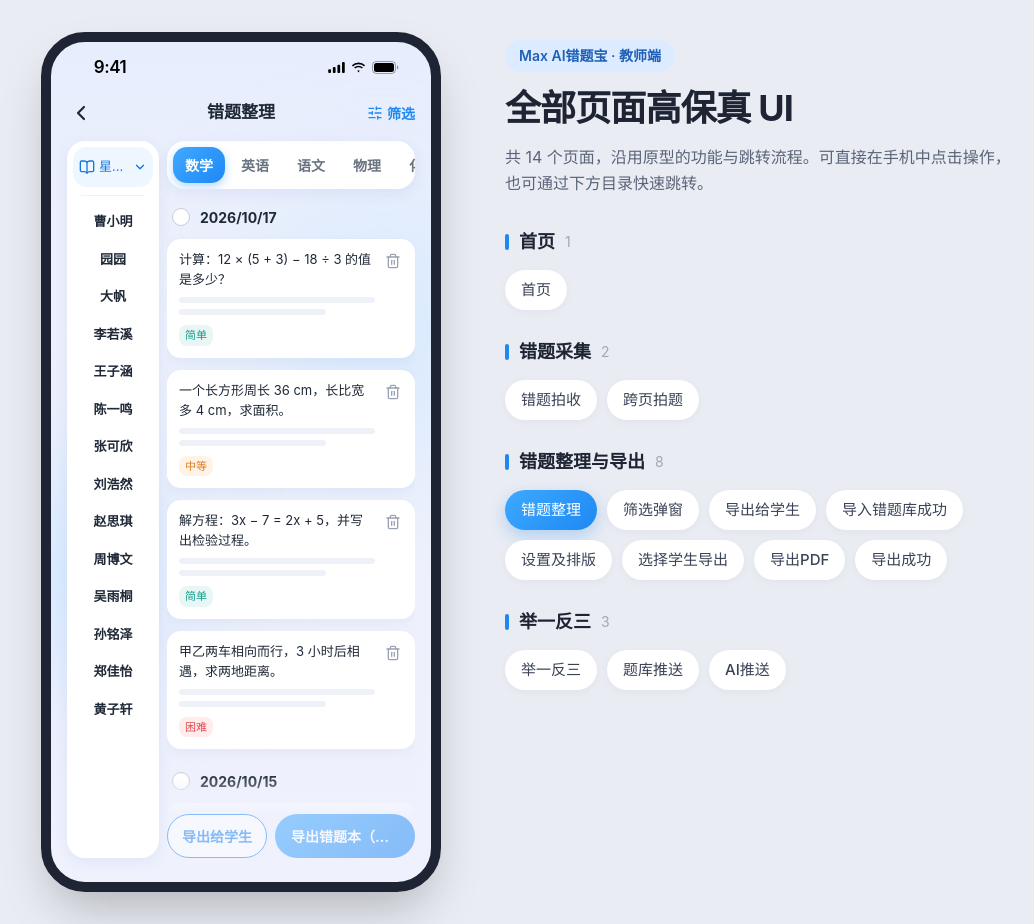
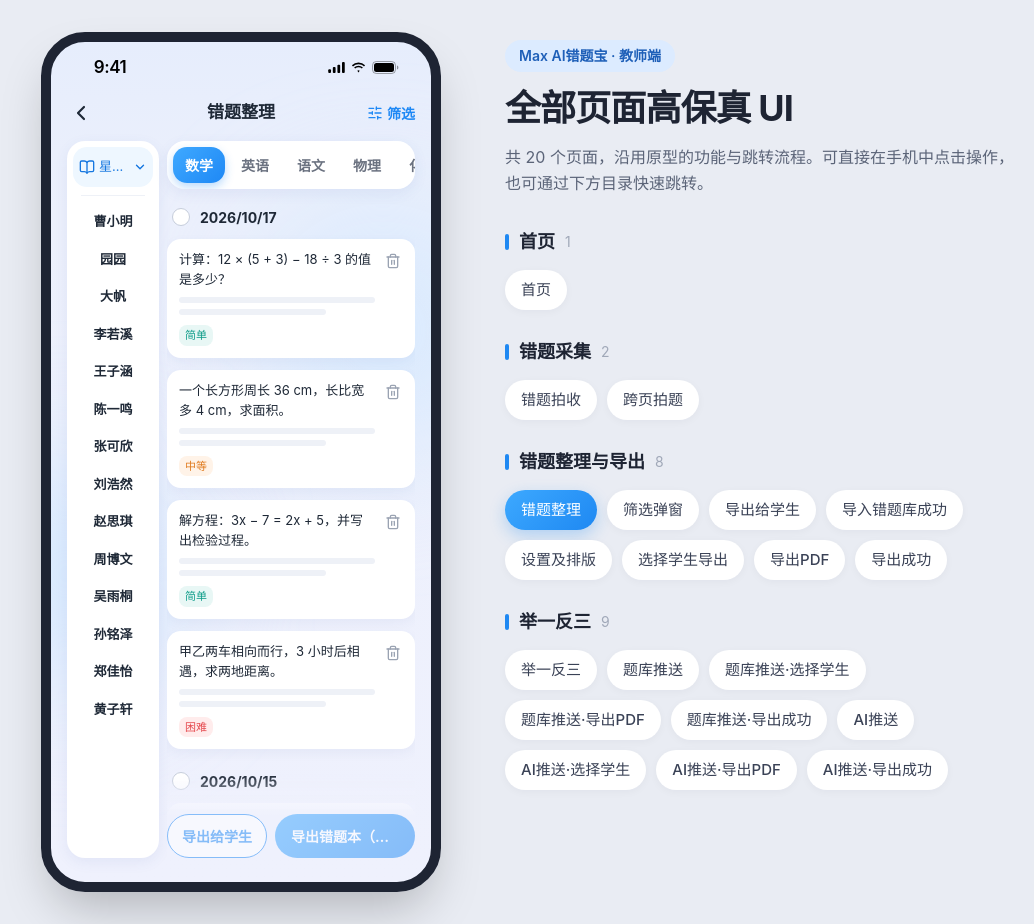
Before and after one commit to hzhou1734-pixel/136408-ctb-app-ui, a Next.js app: page /organize in a window 1280 px wide. Shown: the whole page, without its empty margins (107-1141 px from the left). Built offline with nearby package versions, Linux system fonts and the light colour scheme.

Commit message:
Add push flow pages to page switcher

```diff
--- a/components/page-switcher.tsx
+++ b/components/page-switcher.tsx
@@ -37,7 +37,13 @@ const groups: PageGroup[] = [
     pages: [
       { href: '/practice', label: '举一反三' },
       { href: '/export?sheet=bank', label: '题库推送' },
+      { href: '/export?push=bank&sheet=students', label: '题库推送·选择学生' },
+      { href: '/export?push=bank&sheet=filename', label: '题库推送·导出PDF' },
+      { href: '/export?push=bank&sheet=done', label: '题库推送·导出成功' },
       { href: '/export?sheet=ai', label: 'AI推送' },
+      { href: '/export?push=ai&sheet=students', label: 'AI推送·选择学生' },
+      { href: '/export?push=ai&sheet=filename', label: 'AI推送·导出PDF' },
+      { href: '/export?push=ai&sheet=done', label: 'AI推送·导出成功' },
     ],
   },
 ]
@@ -57,7 +63,15 @@ function PageSwitcherContent() {
   const params = useSearchParams()
   const sheet = params.get('sheet')
   const mode = params.get('mode')
-  const current = sheet ? `${pathname}?sheet=${sheet}` : mode ? `${pathname}?mode=${mode}` : pathname
+  const push = params.get('push')
+  const current =
+    push && sheet
+      ? `${pathname}?push=${push}&sheet=${sheet}`
+      : sheet
+        ? `${pathname}?sheet=${sheet}`
+        : mode
+          ? `${pathname}?mode=${mode}`
+          : pathname
 
   return (
     <aside
--- a/package.json
+++ b/package.json
@@ -1,6 +1,6 @@
 {
   "name": "my-project",
-  "version": "0.1.63",
+  "version": "0.1.64",
   "private": true,
   "packageManager": "pnpm@12.3.4",
   "scripts": {
```
